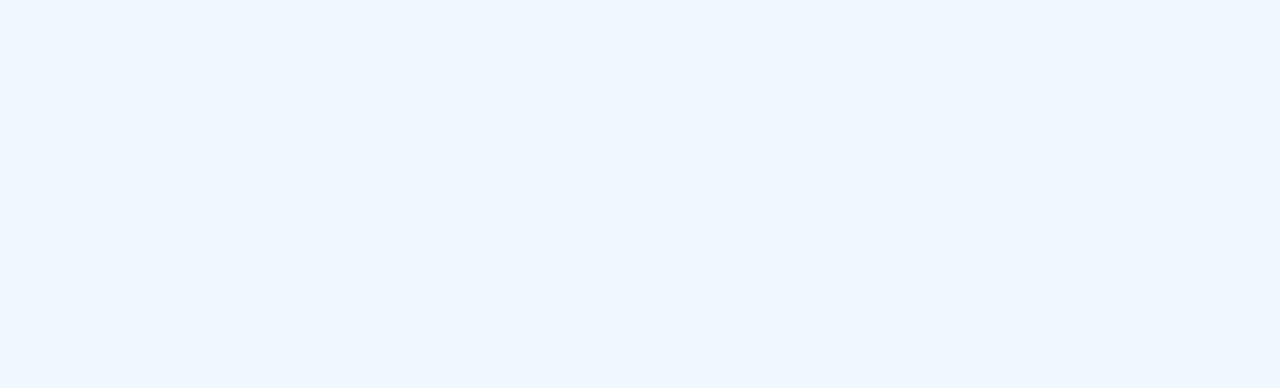
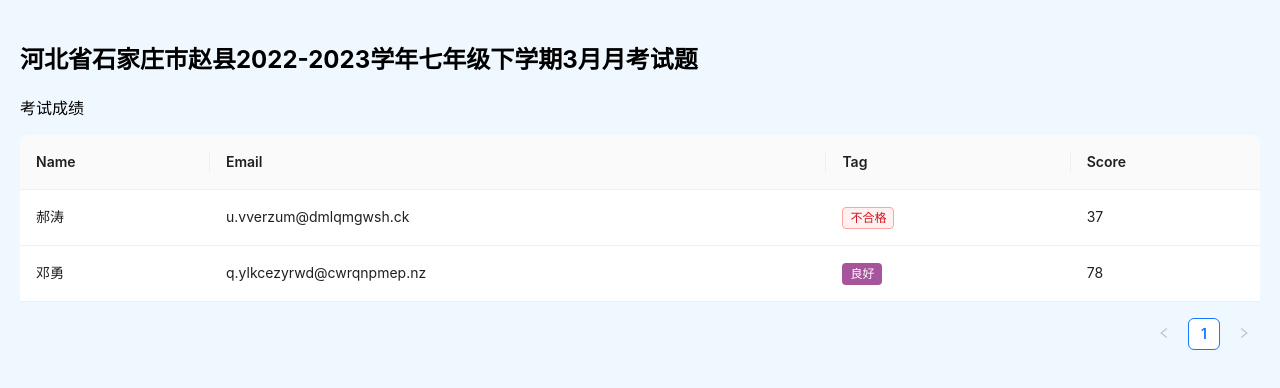
Before and after one commit to vkgo/OCRAutoScore, a React (Create React App) app in the folder score_web/: page /teacher/detail/1 in a window 1280 px wide. Shown: the top 388 px of the page. Built offline with nearby package versions, Linux system fonts and the light colour scheme.

Commit message:
完成试卷详情页

```diff
--- a/score_web/src/pages/Teacher/PaperBoard/PaperBoard.tsx
+++ b/score_web/src/pages/Teacher/PaperBoard/PaperBoard.tsx
@@ -48,7 +48,7 @@ const PaperBoard : React.FC = () => {
                 }
                 <div className="tag_container">
                     <img src={require("@/assets/time.png")} alt="上传时间图标"/>
-                    <span>{item.time}</span>
+                    <span>试卷发布时间 {item.time}</span>
                 </div>
             </div>
         )
--- /dev/null
+++ b/score_web/src/pages/Teacher/PaperDetail/PaperDetail.tsx
@@ -0,0 +1,93 @@
+import React from 'react';
+import {Table, Tag} from 'antd';
+import type { ColumnsType } from 'antd/es/table';
+
+interface ScoreDataType {
+    key: string;
+    name: string;
+    email: string;
+    // tags: 优秀 意味着85分以上， 良好 在75分到84分之间， 一般在65分到74分之间 合格 在60分到64分之间
+    score: number;
+}
+
+const column: ColumnsType<ScoreDataType> = [
+    {
+        title: 'Name',
+        dataIndex: 'name',
+        key: 'name',
+        render: (text) => <span>{text}</span>
+    },
+    {
+        title: 'Email',
+        dataIndex: 'email',
+        key: 'email',
+        render: (text) => <span>{text}</span>
+    },
+    {
+        title: 'Tag',
+        dataIndex: 'score',
+        key: 'score',
+        render: (score) => {
+            let color =  '';
+            let text = '';
+            if( score < 60 ) {
+                color = 'red';
+                text = '不合格'
+            }
+            else if (score <= 64 ) {
+                color = 'blue';
+                text = '合格';
+            }
+            else if(score <= 74) {
+                color = '#ebeee8';
+                text = '一般';
+            }
+            else if (score <=84){
+                color = '#a6559d';
+                text = '良好';
+            }
+            else {
+                color = 'green';
+                text = '优秀';
+            }
+            return (
+                <Tag color={color}>
+                    {text}
+                </Tag>
+            )
+        }
+    },
+    {
+        title: 'Score',
+        dataIndex: 'score',
+        key: 'score',
+        render: (text) => <span>{text}</span>
+    },
+]
+
+const tableData: ScoreDataType[] = [
+    {
+        key: '1',
+        name:'郝涛',
+        email: 'u.vverzum@dmlqmgwsh.ck',
+        score: 37
+    },
+    {
+        key: '2',
+        name: '邓勇',
+        email: 'q.ylkcezyrwd@cwrqnpmep.nz',
+        score: 78
+    }
+]
+
+const PaperDetail:React.FC = () => {
+    return (
+        <div>
+            <h2>河北省石家庄市赵县2022-2023学年七年级下学期3月月考试题</h2>
+            <p>考试成绩</p>
+            <Table columns={column} dataSource={tableData}/>
+        </div>
+    )
+}
+
+export default PaperDetail;
--- a/score_web/src/routes/index.ts
+++ b/score_web/src/routes/index.ts
@@ -3,6 +3,7 @@ import Login from '@/pages/Login/Login'
 import TeacherDashBoard from '@/pages/Teacher/DashBoard/DashBoard'
 import AddPaperBoard from '@/pages/Teacher/AddPaperBoard/AddPaperBoard'
 import PaperBoard from '@/pages/Teacher/PaperBoard/PaperBoard'
+import PaperDetail from '@/pages/Teacher/PaperDetail/PaperDetail'
 const routes:RouteConfig = [
     {
         path: '/login',
@@ -20,6 +21,10 @@ const routes:RouteConfig = [
             {
                 path: '/teacher/list',
                 component: PaperBoard,
+            },
+            {
+                path: '/teacher/detail/:id',
+                component: PaperDetail
             }
         ]
     }
```
